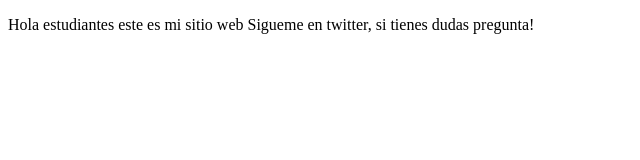
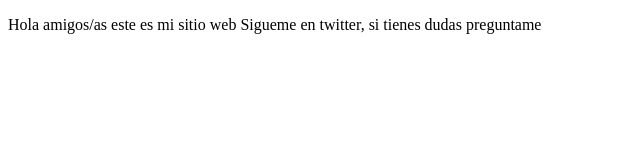
Before and after one commit to imdeveluper/proyectoDemo, a plain HTML site: page index.html in a window 1280 px wide. Shown: the full height of the page, 0-640 px from the left. Drawn offline with Linux system fonts and the light colour scheme.

Commit message:
cambios agregados

```diff
--- a/index.html
+++ b/index.html
@@ -8,8 +8,8 @@
 </head>
 <body>
     <p>
-        Hola estudiantes este es mi sitio web
-        Sigueme en twitter, si tienes dudas pregunta!
+        Hola amigos/as este es mi sitio web
+        Sigueme en twitter, si tienes dudas preguntame
     </p>
 </body>
 </html>
```
